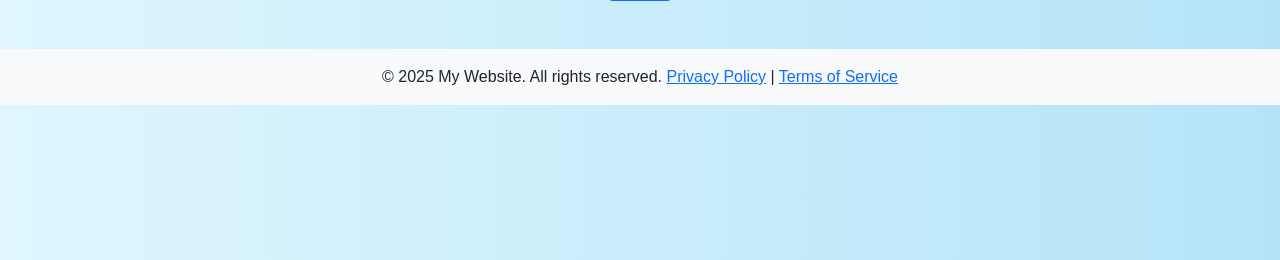
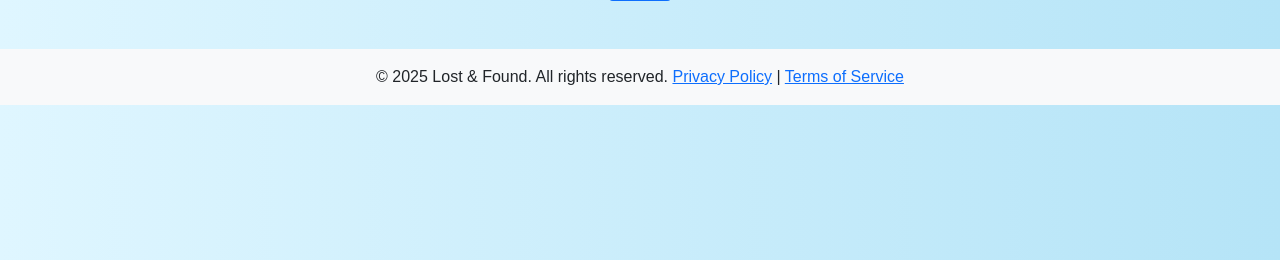
Before and after one commit to Vexnav/Platformers_repos, a Flask app: page /login in a window 1280 px wide. Shown: the part 313-573 px from the top of the page. Run offline with Flask 3, Linux system fonts and the light colour scheme; some libraries are stand-ins or nearby versions.

Commit message:
Update login.html
website name

```diff
--- a/templates/login.html
+++ b/templates/login.html
@@ -38,7 +38,7 @@
 
   <footer class="bg-light text-center py-3 mt-5">
     <div>
-      © 2025 My Website. All rights reserved.
+      © 2025 Lost & Found. All rights reserved.
       <a href="/privacy-policy" class="text-primary">Privacy Policy</a> |
       <a href="/terms" class="text-primary">Terms of Service</a>
     </div>
```
